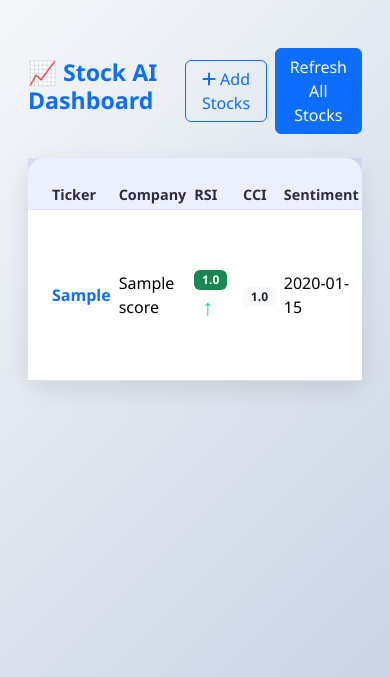
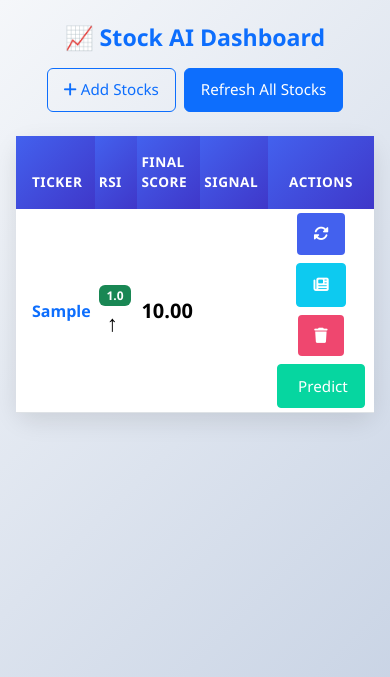
Before and after one commit to surezramasamy/sharedeal, a FastAPI app: page /index in a window 390 px wide. Shown: the top 677 px of the page. Run offline with FastAPI, Linux system fonts and the light colour scheme; tables that the repository leaves empty hold one stand-in row (values such as "Sample post"); some libraries are stand-ins or nearby versions.

Commit message:
background run updated

```diff
--- a/main.py
+++ b/main.py
@@ -7,8 +7,9 @@
 import requests
 import yfinance as yf
 from textblob import TextBlob
+from fastapi import Request
 # --- FIX 1: Add 'func' to imports for robust SQLAlchemy usage ---
-from sqlalchemy import create_engine, Column, Integer, String, Float, DateTime, Boolean, text, func
+from sqlalchemy import create_engine, Column, Integer, String, Float, DateTime, Boolean, text, func, Date, Text, UniqueConstraint
 from sqlalchemy.orm import sessionmaker, declarative_base
 from contextlib import contextmanager
 from fastapi import FastAPI, Request, Form
@@ -86,7 +87,24 @@
     data_source = Column(String)
     analyzed_at = Column(DateTime, default=datetime.utcnow, index=True)
 
+
 Base.metadata.create_all(bind=engine)
+
+# Create prediction table if not exists
+with engine.connect() as conn:
+    conn.execute(text("""
+        CREATE TABLE IF NOT EXISTS stock_predictions (
+            id INTEGER PRIMARY KEY,
+            ticker TEXT,
+            prediction_date DATE,
+            current_price REAL,
+            forecast_json TEXT,
+            chart_base64 TEXT,
+            created_at DATETIME,
+            UNIQUE(ticker, prediction_date)
+        )
+    """))
+    conn.commit()
 
 # -------------------------------------------------
 # DB MIGRATION (Auto-adds columns if missing)
@@ -522,7 +540,17 @@
     finally:
         # Final progress set to 100
         REFRESH_JOB_STATUS["progress"] = 100
+class StockPredictionModel(Base):
+    __tablename__ = "stock_predictions"
+    id = Column(Integer, primary_key=True, index=True)
+    ticker = Column(String, index=True)
+    prediction_date = Column(Date, default=datetime.utcnow().date, index=True)  # Date only
+    current_price = Column(Float)
+    forecast_json = Column(String)  # JSON string of forecast list
+    chart_base64 = Column(Text, nullable=True)  # Base64 image
+    created_at = Column(DateTime, default=datetime.utcnow)
 
+    __table_args__ = (UniqueConstraint('ticker', 'prediction_date', name='unique_ticker_date'),)
 # -------------------------------------------------
 # ROUTES (Updated with new endpoints)
 # -------------------------------------------------
@@ -551,20 +579,17 @@
     return HTMLResponse(html if html else "<p>No matches</p>")
 
 @app.post("/add-selected")
-async def add_selected(selectedTickers: List[str] = Form(...)):
+async def add_selected(request: Request, selectedTickers: List[str] = Form(...)):
     with get_db() as db:
         for t in selectedTickers:
             name = next((s["name"] for s in stock_pool if s["ticker"] == t), t)
 
-            # 1. Ensure stock exists in StockModel
             if not db.query(StockModel).filter(StockModel.ticker == t).first():
                 db.add(StockModel(ticker=t, company_name=name))
                 db.commit()
 
-            # 2. Analyze
             data = analyze_stock_full(t, name)
 
-            # 3. Remove old score & add new
             db.query(StockScoreModel).filter(StockScoreModel.ticker == t).delete()
             db.add(StockScoreModel(
                 ticker=t, company_name=name,
@@ -586,7 +611,9 @@
                 data_source="YFinance"
             ))
         db.commit()
-    return HTMLResponse('<div class="alert alert-success">Stocks Added!</div><a href="/index" class="btn btn-primary">Go to Dashboard</a>')
+
+    # Now 'request' is available
+    return templates.TemplateResponse("add_success.html", {"request": request})
 
 @app.get("/index")
 async def index(request: Request):
@@ -842,13 +869,94 @@
     except Exception as e:
         logger.error(f"LSTM Prediction failed for {ticker}: {e}")
         return None
+def run_daily_predictions_async():
+    """Runs LSTM predictions for all stocks once per day."""
+    today = datetime.utcnow().date()
+
+    with get_db() as db:
+        stocks = db.query(StockModel).filter(StockModel.is_active == True).all()
+        if not stocks:
+            logger.info("No active stocks to predict.")
+            return
+
+    for stock in stocks:
+        ticker = stock.ticker
+
+        # Check if prediction already exists for today
+        with get_db() as db:
+            existing = db.query(StockPredictionModel).filter(
+                StockPredictionModel.ticker == ticker,
+                func.date(StockPredictionModel.prediction_date) == today
+            ).first()
+            if existing:
+                logger.info(f"Prediction for {ticker} already exists for today. Skipping.")
+                continue
+
+        # Run prediction
+        result = run_lstm_prediction(ticker)
+        if not result:
+            logger.warning(f"Failed to predict {ticker} today.")
+            continue
+
+        # Save to DB
+        with get_db() as db:
+            pred = StockPredictionModel(
+                ticker=ticker,
+                prediction_date=today,
+                current_price=result['current_price'],
+                forecast_json=json.dumps(result['forecast']),
+                chart_base64=result.get('chart_base64')
+            )
+            db.add(pred)
+            db.commit()
+        logger.info(f"Saved daily prediction for {ticker}")
+
+# Background thread to run once per day
+def start_daily_prediction_job():
+    def job():
+        while True:
+            now = datetime.utcnow()
+            # Run at 1:00 AM UTC daily
+            next_run = (now + timedelta(days=1)).replace(hour=1, minute=0, second=0, microsecond=0)
+            sleep_time = (next_run - now).total_seconds()
+            logger.info(f"Next daily prediction run in {sleep_time/3600:.1f} hours.")
+            time.sleep(sleep_time)
+            run_daily_predictions_async()
+
+    threading.Thread(target=job, daemon=True).start()
 
 @app.get("/predict/{ticker}", response_class=HTMLResponse)
 async def predict_stock(ticker: str, request: Request):
+    today = datetime.utcnow().date()
+
+    with get_db() as db:
+        # First, try to get today's pre-computed prediction
+        pred = db.query(StockPredictionModel).filter(
+            StockPredictionModel.ticker == ticker,
+            func.date(StockPredictionModel.prediction_date) == today
+        ).first()
+
+        if pred:
+            data = {
+                "ticker": ticker,
+                "current_price": pred.current_price,
+                "forecast": json.loads(pred.forecast_json),
+                "chart_base64": pred.chart_base64
+            }
+            return templates.TemplateResponse("components/prediction_modal.html", {"request": request, "data": data})
+
+    # Fallback: run live prediction if no daily result
     result = run_lstm_prediction(ticker)
     if not result:
-        return HTMLResponse('<div class="alert alert-danger">Prediction failed or insufficient data.</div>')
+        return HTMLResponse('<div class="alert alert-warning p-3">Prediction unavailable. Try again later.</div>')
+
     return templates.TemplateResponse("components/prediction_modal.html", {"request": request, "data": result})
+
+
+@app.on_event("startup")
+async def startup_event():
+    start_daily_prediction_job()
+    logger.info("Daily prediction background job started.")
 
 if __name__ == "__main__":
     import uvicorn
--- a/templates/index.html
+++ b/templates/index.html
@@ -31,23 +31,23 @@
     .btn-refresh {
       background: var(--primary);
       border: none;
-      padding: 0.4rem 0.8rem;
-      font-size: 0.85rem;
+      padding: 0.5rem 1rem;
+      font-size: 0.9rem;
     }
     .btn-refresh:hover { background: #3a56d4; }
     .btn-delete {
       background: var(--danger);
       border: none;
-      padding: 0.4rem 0.8rem;
-      font-size: 0.85rem;
+      padding: 0.5rem 1rem;
+      font-size: 0.9rem;
     }
-    /* FORCE GREEN PREDICT BUTTON - WORKS ON RAILWAY, LOCAL, MOBILE */
+    /* GUARANTEED GREEN PREDICT BUTTON */
     .btn-predict {
       background: #06d6a0 !important;
       border-color: #06d6a0 !important;
       color: white !important;
-      padding: 0.4rem 0.8rem;
-      font-size: 0.85rem;
+      padding: 0.5rem 1rem;
+      font-size: 0.9rem;
     }
     .btn-predict:hover {
       background: #05b591 !important;
@@ -56,13 +56,6 @@
     .badge.BUY { background: var(--success); color: white; }
     .badge.SELL { background: var(--danger); color: white; }
     .badge.HOLD { background: var(--warning); color: #000; }
-    .status-badge {
-      font-size: 0.8rem;
-      padding: 0.35rem 0.7rem;
-    }
-    .spinner {
-      width: 1rem; height: 1rem; border-width: 2px;
-    }
     .table th {
       background: rgba(67, 97, 238, 0.1);
       font-weight: 600;
@@ -80,15 +73,42 @@
       color: #6c757d;
       white-space: nowrap;
     }
+    /* Mobile: Larger touch targets */
+    @media (max-width: 768px) {
+      .btn {
+        padding: 0.6rem 1rem !important;
+        font-size: 0.95rem !important;
+      }
+    }
+    .table thead th {
+  background: linear-gradient(135deg, #4361ee, #3f37c9) !important;
+  color: white !important;
+  font-weight: 600;
+  letter-spacing: 0.5px;
+  text-transform: uppercase;
+  font-size: 0.85rem;
+  border: none;
+  padding-top: 1rem;
+  padding-bottom: 1rem;
+}
+.table tbody tr {
+  transition: all 0.2s ease;
+}
+.table tbody tr:hover {
+  background-color: rgba(67, 97, 238, 0.05);
+  transform: scale(1.01);
+}
   </style>
+
+
 </head>
 <body>
-  <div class="container-fluid py-5">
-    <div class="d-flex justify-content-between align-items-center mb-4 px-3">
-      <h1 class="h3 fw-bold text-primary">
+  <div class="container-fluid py-4 px-3">
+    <div class="d-flex flex-column flex-md-row justify-content-between align-items-center mb-4 gap-3">
+      <h1 class="h3 fw-bold text-primary mb-0">
         📈 Stock AI Dashboard
       </h1>
-      <div class="d-flex gap-2 align-items-center">
+      <div class="d-flex gap-2 flex-wrap">
         <a href="/stock-select" class="btn btn-outline-primary">
           <i class="fas fa-plus"></i> Add Stocks
         </a>
@@ -100,42 +120,43 @@
 
     {% if stocks|length == 0 %}
       <div class="text-center py-5">
-        <div class="bg-white p-5 rounded-4 shadow-sm">
-          <i class="fas fa-chart-bar fa-3x text-muted mb-3"></i>
+        <div class="bg-white p-5 rounded-4 shadow-sm mx-auto" style="max-width: 500px;">
+          <i class="fas fa-chart-bar fa-4x text-muted mb-4"></i>
           <p class="text-muted fs-5">No stocks added yet. Get started by adding some tickers!</p>
-          <a href="/stock-select" class="btn btn-primary px-4">Get Started</a>
+          <a href="/stock-select" class="btn btn-primary px-5 py-3">Get Started</a>
         </div>
       </div>
     {% else %}
-      <div class="card bg-white mx-3">
+      <div class="card bg-white mx-auto" style="max-width: 100%;">
         <div class="card-body p-0">
+          <!-- Mobile-friendly responsive table -->
           <div class="table-responsive">
             <table class="table table-hover align-middle mb-0 table-sm">
-              <thead>
+              <thead class="table-dark">
   <tr>
-                  <th class="ps-4">Ticker</th>
-                  <th>Company</th>
-                  <th>RSI</th>
-                  <th>CCI</th>
-                  <th>Sentiment</th>
-                  <th>News</th>
-                  <th>S. Score</th>
-                  <th>T. Score</th>
-                  <th>EPS</th>
-                  <th>P/E</th>
-                  <th>MACD</th>
-                  <th>Bollinger</th>
-                  <th>Volume</th>
-                  <th>Final Score</th>
-                  <th>Signal</th>
-                  <th class="text-center">Actions</th>
+    <th class="ps-3 py-3 text-white fw-semibold">Ticker</th>
+    <th class="d-none d-md-table-cell py-3 text-white fw-semibold">Company</th>
+    <th class="py-3 text-white fw-semibold">RSI</th>
+    <th class="d-none d-md-table-cell py-3 text-white fw-semibold">CCI</th>
+    <th class="d-none d-lg-table-cell py-3 text-white fw-semibold">Sentiment</th>
+    <th class="d-none d-lg-table-cell py-3 text-white fw-semibold">News</th>
+    <th class="d-none d-lg-table-cell py-3 text-white fw-semibold">Sent. Score</th>
+    <th class="d-none d-lg-table-cell py-3 text-white fw-semibold">Tech. Score</th>
+    <th class="d-none d-lg-table-cell py-3 text-white fw-semibold">EPS</th>
+    <th class="d-none d-lg-table-cell py-3 text-white fw-semibold">P/E</th>
+    <th class="d-none d-lg-table-cell py-3 text-white fw-semibold">MACD</th>
+    <th class="d-none d-lg-table-cell py-3 text-white fw-semibold">Bollinger</th>
+    <th class="d-none d-lg-table-cell py-3 text-white fw-semibold">Volume</th>
+    <th class="py-3 text-white fw-semibold">Final Score</th>
+    <th class="py-3 text-white fw-semibold">Signal</th>
+    <th class="text-center py-3 text-white fw-semibold">Actions</th>
   </tr>
 </thead>
               <tbody id="stock-list">
                 {% for stock in stocks %}
                 <tr id="stock-row-{{ stock.ticker }}">
-                  <td class="ps-4 fw-bold text-primary">{{ stock.ticker }}</td>
-                  <td>{{ stock.company_name }}</td>
+                  <td class="ps-3 fw-bold text-primary">{{ stock.ticker }}</td>
+                  <td class="d-none d-md-table-cell">{{ stock.company_name }}</td>
 
                   <td>
                     {% set rsi_val = "%.1f"|format(stock.rsi) if stock.rsi is number else "N/A" %}
@@ -143,91 +164,69 @@
                         {{ rsi_val }}
                     </span>
                     <strong style="font-size: 1.4em; margin-left: 8px;">
-                        {% if stock.final_score >= 0.6 %}
-                          <span style="color: var(--success);">↑</span>
-                        {% elif stock.final_score <= 0.4 %}
-                          <span style="color: var(--danger);">↓</span>
-                        {% else %}
-                          <span style="color: gray;">→</span>
-                        {% endif %}
+                        {% if stock.final_score >= 0.6 %}↑
+                        {% elif stock.final_score <= 0.4 %}↓
+                        {% else %}→{% endif %}
                     </strong>
                   </td>
 
-                  <td>
+                  <td class="d-none d-md-table-cell">
                     {% set cci_val = "%.1f"|format(stock.cci) if stock.cci is number else "N/A" %}
                     <span class="badge {{ 'bg-danger' if stock.cci > 100 else 'bg-success' if stock.cci < -100 else 'bg-light text-dark' }}">
                         {{ cci_val }}
                     </span>
                   </td>
 
-                  <td>{{ stock.sentiment.split('(')[0].strip() }}</td>
-
-                  <td>
+                  <td class="d-none d-lg-table-cell">{{ stock.sentiment.split('(')[0].strip() }}</td>
+                  <td class="d-none d-lg-table-cell">
                     <span class="badge bg-info text-dark">{{ stock.news_count }}</span>
                   </td>
-
-                  <td>{{ "%.2f"|format(stock.sentiment_score) }}</td>
-                  <td>{{ "%.2f"|format(stock.technical_score) }}</td>
-
-                  <td class="fw-bold text-success">
+                  <td class="d-none d-lg-table-cell">{{ "%.2f"|format(stock.sentiment_score) }}</td>
+                  <td class="d-none d-lg-table-cell">{{ "%.2f"|format(stock.technical_score) }}</td>
+                  <td class="d-none d-lg-table-cell fw-bold text-success">
                     {{ "%.2f"|format(stock.eps) if stock.eps is number and stock.eps > 0 else "N/A" }}
                   </td>
-
-                  <td>
+                  <td class="d-none d-lg-table-cell">
                     {% if stock.pe is number and stock.pe > 0 %}
                       <span class="badge {{ 'bg-success' if stock.pe < 20 else 'bg-warning text-dark' if stock.pe < 40 else 'bg-danger' }}">
                         {{ "%.2f"|format(stock.pe) }}
                       </span>
-                    {% else %}
-                      <span class="text-muted">N/A</span>
-                    {% endif %}
+                    {% else %}<span class="text-muted">N/A</span>{% endif %}
                   </td>
-
-                  <td>
+                  <td class="d-none d-lg-table-cell">
                     {% set macd_status = 'Bullish' if 'Bullish' in stock.macd_signal else 'Bearish' if 'Bearish' in stock.macd_signal else 'N/A' %}
                     <span class="badge {{ 'bg-success' if macd_status == 'Bullish' else 'bg-danger' if macd_status == 'Bearish' else 'bg-secondary' }}">
                       {{ macd_status }}
                     </span>
-                    <span class="indicator-detail" title="MACD / Signal Line">{{ stock.macd_signal.split('(')[0] }}</span>
                   </td>
-
-                  <td>
+                  <td class="d-none d-lg-table-cell">
                     {% set bb_status = 'Oversold' if 'Oversold' in stock.bb_signal else 'Overbought' if 'Overbought' in stock.bb_signal else 'Range' if 'Range' in stock.bb_signal else 'N/A' %}
                     <span class="badge {{ 'bg-success' if bb_status == 'Oversold' else 'bg-danger' if bb_status == 'Overbought' else 'bg-light text-dark' }}">
                       {{ bb_status }}
                     </span>
-                    {% if "H:" in stock.bb_signal %}
-                         <span class="indicator-detail" title="Upper / Lower Band Price">{{ stock.bb_signal.split('(')[1].replace(')', '') }}</span>
-                    {% endif %}
                   </td>
-
-                  <td>
+                  <td class="d-none d-lg-table-cell">
                     <span class="badge {{ 'bg-success' if 'High' in stock.volume_signal else 'bg-danger' if 'Low' in stock.volume_signal else 'bg-light text-dark' }}">
                       {{ stock.volume_signal }}
                     </span>
                   </td>
 
-                  <td class="fw-bold fs-5">
-                    {{ "%.2f"|format(stock.final_score) }}
-                  </td>
+                  <td class="fw-bold fs-5">{{ "%.2f"|format(stock.final_score) }}</td>
+                  <td><span class="badge {{ stock.recommendation }}">{{ stock.recommendation }}</span></td>
 
-                  <td>
-                    <span class="badge {{ stock.recommendation }}">{{ stock.recommendation }}</span>
-                  </td>
-
+                  <!-- ACTIONS COLUMN - FULLY MOBILE FRIENDLY -->
                   <td class="text-center align-middle">
-  <!-- Flexible layout for buttons - ensures all visible on mobile/cloud -->
-  <div class="d-flex gap-1 flex-wrap justify-content-center">
-    <!-- Predict -->
+                    <div class="d-flex gap-2 flex-wrap justify-content-center">
+                      <!-- Refresh -->
                       <button
-      hx-get="/predict/{{ stock.ticker }}"
-      hx-target="#modalContainer"
-      hx-swap="innerHTM"
+                        hx-post="/refresh-single/{{ stock.ticker }}"
+                        hx-target="#stock-row-{{ stock.ticker }}"
+                        hx-swap="outerHTML"
+                        hx-on::after-request="showToast('Refreshed {{ stock.ticker }}')"
                         class="btn btn-sm btn-refresh text-white"
-      title="Predict Next 6 Days">
+                        title="Refresh">
                         <i class="fas fa-sync-alt"></i>
                       </button>
-
 
                       <!-- News -->
                       <button
@@ -253,20 +252,15 @@
                         <i class="fas fa-trash"></i>
                       </button>
 
-    <!-- PREDICT BUTTON - LAST POSITION, FORCED GREEN -->
+                      <!-- PREDICT BUTTON - LAST, GUARANTEED GREEN -->
                       <button
                         hx-get="/predict/{{ stock.ticker }}"
                         hx-target="#modalContainer"
                         hx-swap="innerHTML"
-      class="btn btn-sm text-white"
-      style="background-color: #06d6a0 !important; border-color: #06d6a0 !important;"
-      onmouseover="this.style.backgroundColor='#05b591'"
-      onmouseout="this.style.backgroundColor='#06d6a0'"
+                        class="btn btn-sm btn-predict text-white"
                         title="Predict Next 6 Days">
                         <i class="fas fa-crystal-ball"></i> Predict
                       </button>
-  </div>
-</td>
                     </div>
                   </td>
                 </tr>
@@ -278,9 +272,8 @@
       </div>
     {% endif %}
 
-    <!-- MODAL CONTAINER FOR PREDICTION -->
+    <!-- MODAL CONTAINER -->
     <div id="modalContainer"></div>
-  </div>
 
     <!-- News Modal -->
     <div class="modal fade" id="news-modal" tabindex="-1">
@@ -319,7 +312,7 @@
         toast.show();
       }
 
-    // Auto-show prediction modal
+      // Show prediction modal
       document.body.addEventListener('htmx:afterSwap', function(evt) {
         if (evt.detail.target.id === 'modalContainer') {
           const modalEl = document.getElementById('predictModal');
@@ -330,7 +323,7 @@
         }
       });
 
-    // Clean up after close
+      // Clean up modal
       document.body.addEventListener('hidden.bs.modal', function(evt) {
         if (evt.target.id === 'predictModal') {
           document.getElementById('modalContainer').innerHTML = '';
```
Also changed, not shown: templates/add_success.html (added, +32 -0 lines), 1 other file. Lines whose indentation alone changed are shown as unchanged.
